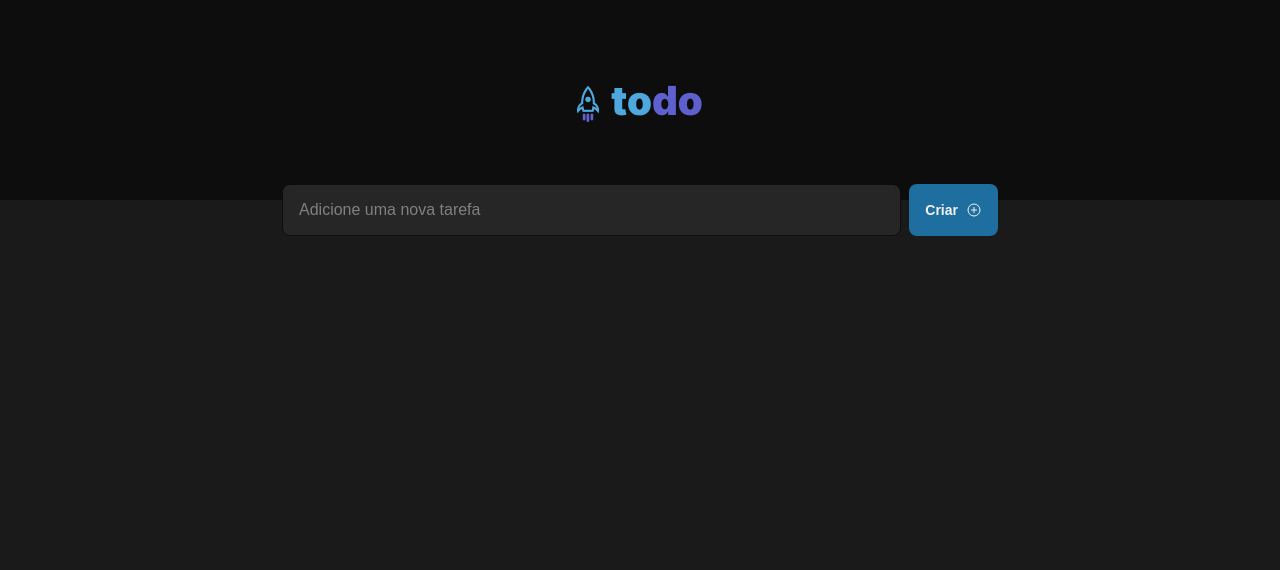
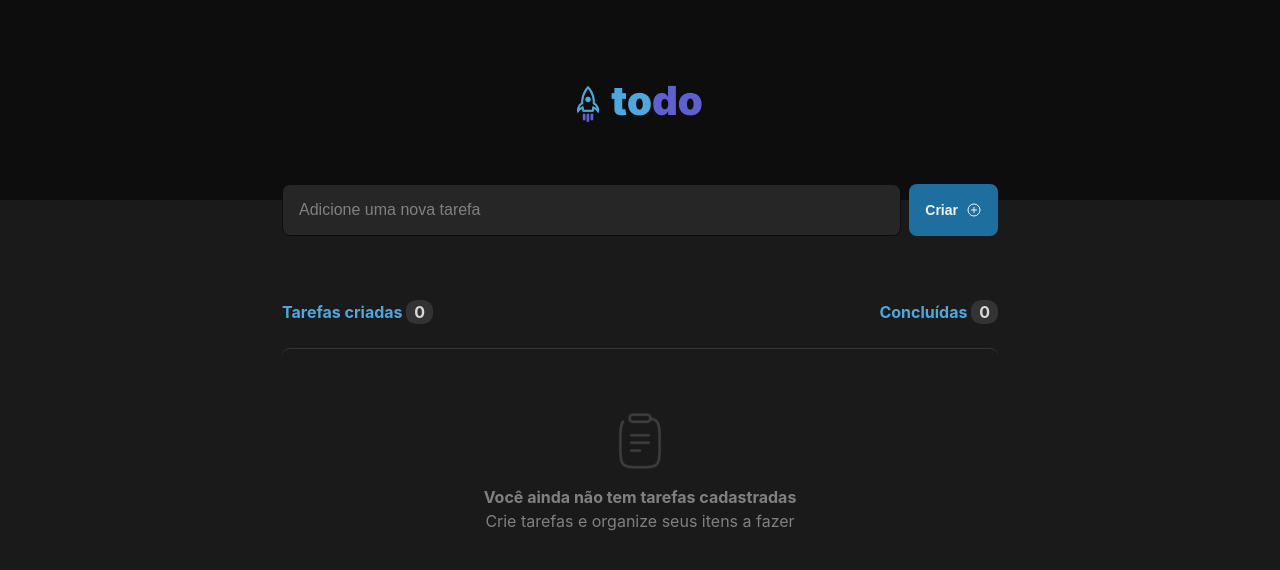
Before and after one commit to SamilisBrito/to-do-list, a React (Vite) app: page / in a window 1280 px wide. Shown: the top 570 px of the page. Built offline with nearby package versions, Linux system fonts and the light colour scheme.

Commit message:
feat: adição do componente TasksContent

```diff
--- a/src/App.tsx
+++ b/src/App.tsx
@@ -2,23 +2,24 @@
 import styles from "./App.module.css";
 import { Header } from "./components/Header";
 import { InputAddTask } from "./components/InputAddTask";
+import {TasksContent} from './components/TasksContent'
 import "./global.css";
 
 function App() {
   // const [count, setCount] = useState(0);
 
   return (
-    <>
+    <div>
       <Header />
       <main className={styles.mainContent}>
         <header className={styles.headerContent}>
           <InputAddTask />
         </header>
         <section>
-
+          <TasksContent/>
         </section>
       </main>
-    </>
+    </div>
   );
 }
 
```
